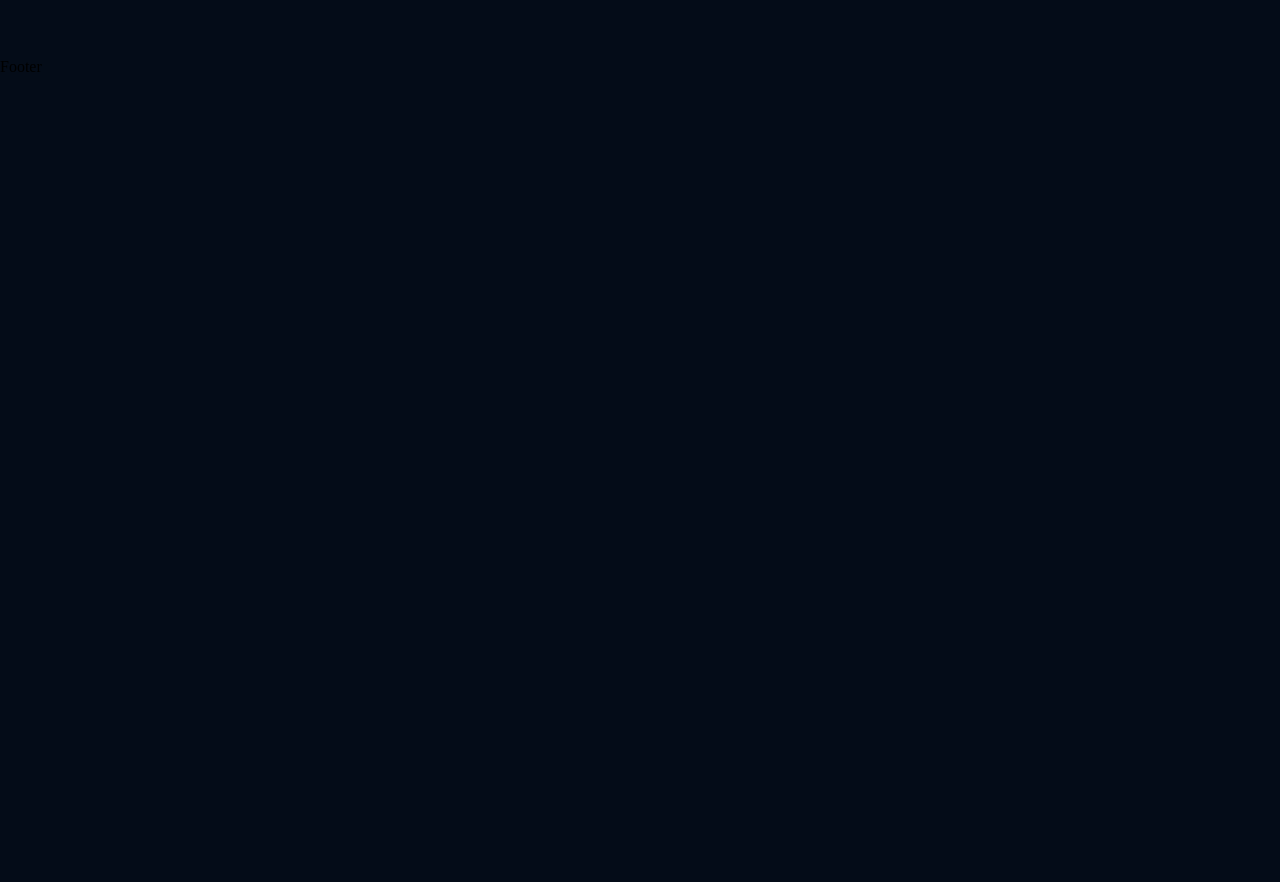
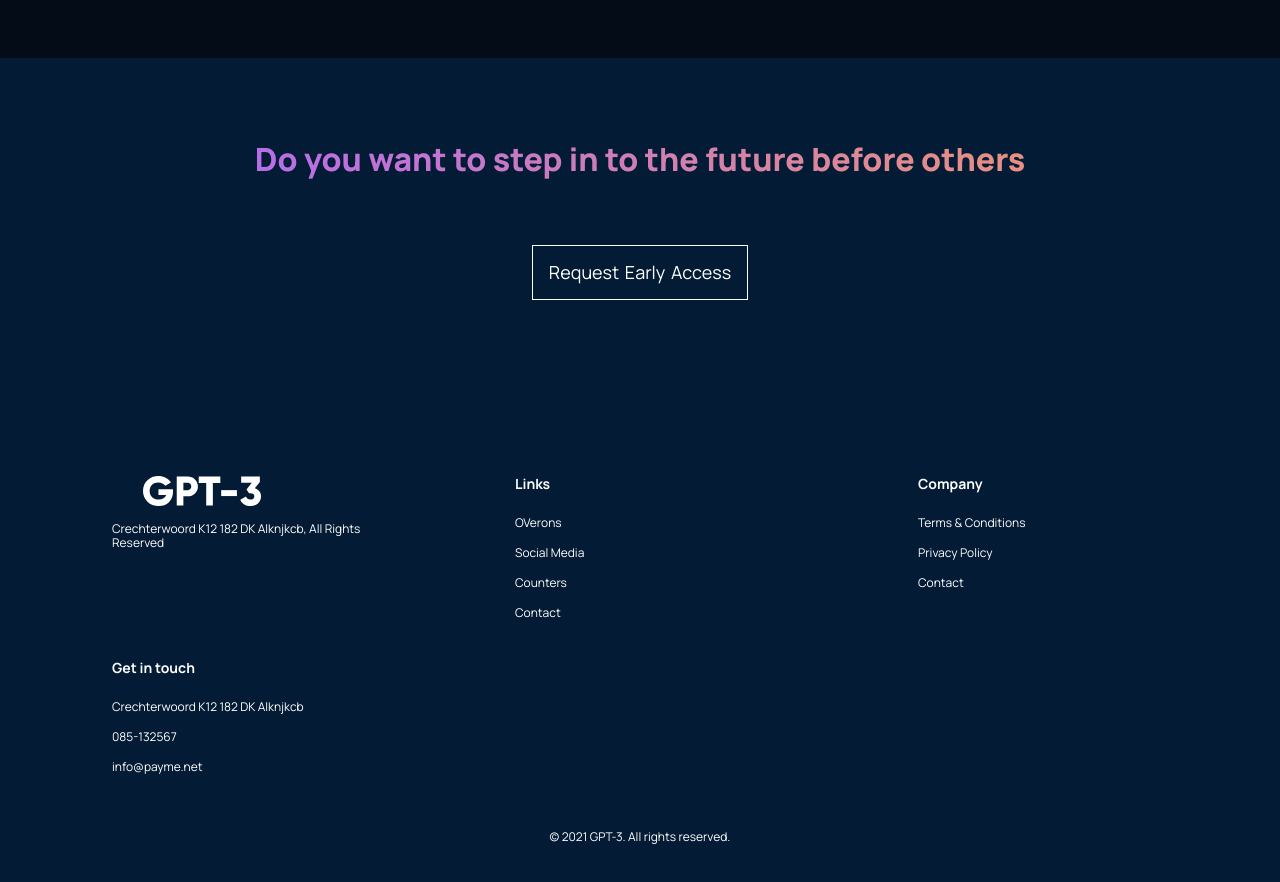
Before and after one commit to ginogiorgi/modern_ui_ux_reactjs, a Next.js app: page / in a window 1280 px wide. Shown: the part 4140-5022 px from the top of the page. Before the commit the page ends 4216 px from the top, so only its background shows below. Built offline with nearby package versions, Linux system fonts and the light colour scheme.

Commit message:
Footer creation and stylization

```diff
--- a/containers/footer/Footer.jsx
+++ b/containers/footer/Footer.jsx
@@ -1,7 +1,48 @@
 import "./footer.css";
 
 const Footer = () => {
-    return <div>Footer</div>;
+    return (
+        <div className="gpt5__footer section__padding">
+            <div className="gpt5__footer-heading">
+                <h1 className="gradient__text">
+                    Do you want to step in to the future before others
+                </h1>
+            </div>
+            <div className="gpt5__footer-btn">
+                <p>Request Early Access</p>
+            </div>
+            <div className="gpt5__footer-links">
+                <div className="gpt5__footer-links_logo">
+                    <img src="logo.svg" alt="logo" />
+                    <p>
+                        Crechterwoord K12 182 DK Alknjkcb, All Rights Reserved
+                    </p>
+                </div>
+                <div className="gpt5__footer-links_div">
+                    <h4>Links</h4>
+                    <p>OVerons</p>
+                    <p>Social Media</p>
+                    <p>Counters</p>
+                    <p>Contact</p>
+                </div>
+                <div className="gpt5__footer-links_div">
+                    <h4>Company</h4>
+                    <p>Terms & Conditions</p>
+                    <p>Privacy Policy</p>
+                    <p>Contact</p>
+                </div>
+                <div className="gpt5__footer-links_div">
+                    <h4>Get in touch</h4>
+                    <p>Crechterwoord K12 182 DK Alknjkcb</p>
+                    <p>085-132567</p>
+                    <p>info@payme.net</p>
+                </div>
+            </div>
+            <div className="gpt5__footer-copyright">
+                <p>© 2021 GPT-3. All rights reserved.</p>
+            </div>
+        </div>
+    );
 };
 
 export default Footer;
--- a/containers/footer/footer.css
+++ b/containers/footer/footer.css
@@ -0,0 +1,125 @@
+.gpt5__footer {
+    display: flex;
+    flex-direction: column;
+    justify-content: center;
+    align-items: center;
+    background: var(--color-footer);
+}
+.gpt5__footer-heading {
+    width: 100%;
+    text-align: center;
+    margin-bottom: 3rem;
+}
+.gpt5__footer-heading h1 {
+    font-family: var(--font-family);
+    font-weight: 800;
+    font-size: 62;
+    line-height: 75px;
+    text-align: center;
+    letter-spacing: -2%;
+}
+.gpt5__footer-btn {
+    display: flex;
+    justify-content: center;
+    align-items: center;
+    padding: 1rem;
+    border: 1px solid white;
+    text-align: center;
+    margin-bottom: 10rem;
+    cursor: pointer;
+}
+.gpt5__footer-btn p {
+    box-sizing: border-box;
+    color: white;
+    font-family: var(--font-family);
+    font-size: 18px;
+    line-height: 21px;
+    word-spacing: 2px;
+}
+.gpt5__footer-links {
+    display: flex;
+    justify-content: space-between;
+    align-items: flex-start;
+    flex-wrap: wrap;
+    flex-direction: row;
+    width: 100%;
+    text-align: left;
+}
+.gpt5__footer-links div {
+    width: 250px;
+    margin: 1rem;
+}
+.gpt5__footer-links_logo {
+    display: flex;
+    flex-direction: column;
+}
+.gpt5__footer-links_logo img {
+    width: 180px;
+    height: 30px;
+    margin-bottom: 1rem;
+}
+.gpt5__footer-links_logo p {
+    font-family: var(--font-family);
+    font-size: 12px;
+    line-height: 14px;
+    color: white;
+}
+.gpt5__footer-links_div {
+    display: flex;
+    justify-content: flex-start;
+    flex-direction: column;
+}
+.gpt5__footer-links_div h4 {
+    font-family: var(--font-family);
+    font-size: 14px;
+    line-height: 16px;
+    color: white;
+    margin-bottom: 1rem;
+}
+.gpt5__footer-links_div p {
+    font-family: var(--font-family);
+    font-size: 12px;
+    line-height: 14px;
+    color: white;
+    margin: 0.5rem 0;
+    cursor: pointer;
+}
+.gpt5__footer-copyright {
+    margin-top: 2rem;
+    text-align: center;
+    width: 100%;
+}
+.gpt5__footer-copyright p {
+    font-family: var(--font-family);
+    font-size: 12px;
+    line-height: 14px;
+    color: white;
+}
+
+@media screen and (max-width: 850px) {
+    .gpt5__footer-heading h1 {
+        font-size: 44px;
+        line-height: 50px;
+    }
+}
+@media screen and (max-width: 550px) {
+    .gpt5__footer-heading h1 {
+        font-size: 34px;
+        line-height: 42px;
+    }
+
+    .gpt5__footer-links div {
+        margin: 1rem 0;
+    }
+
+    .gpt5__footer-btn p {
+        font-size: 14px;
+        line-height: 20px;
+    }
+}
+@media screen and (max-width: 400px) {
+    .gpt5__footer-heading h1 {
+        font-size: 27px;
+        line-height: 38px;
+    }
+}
```
